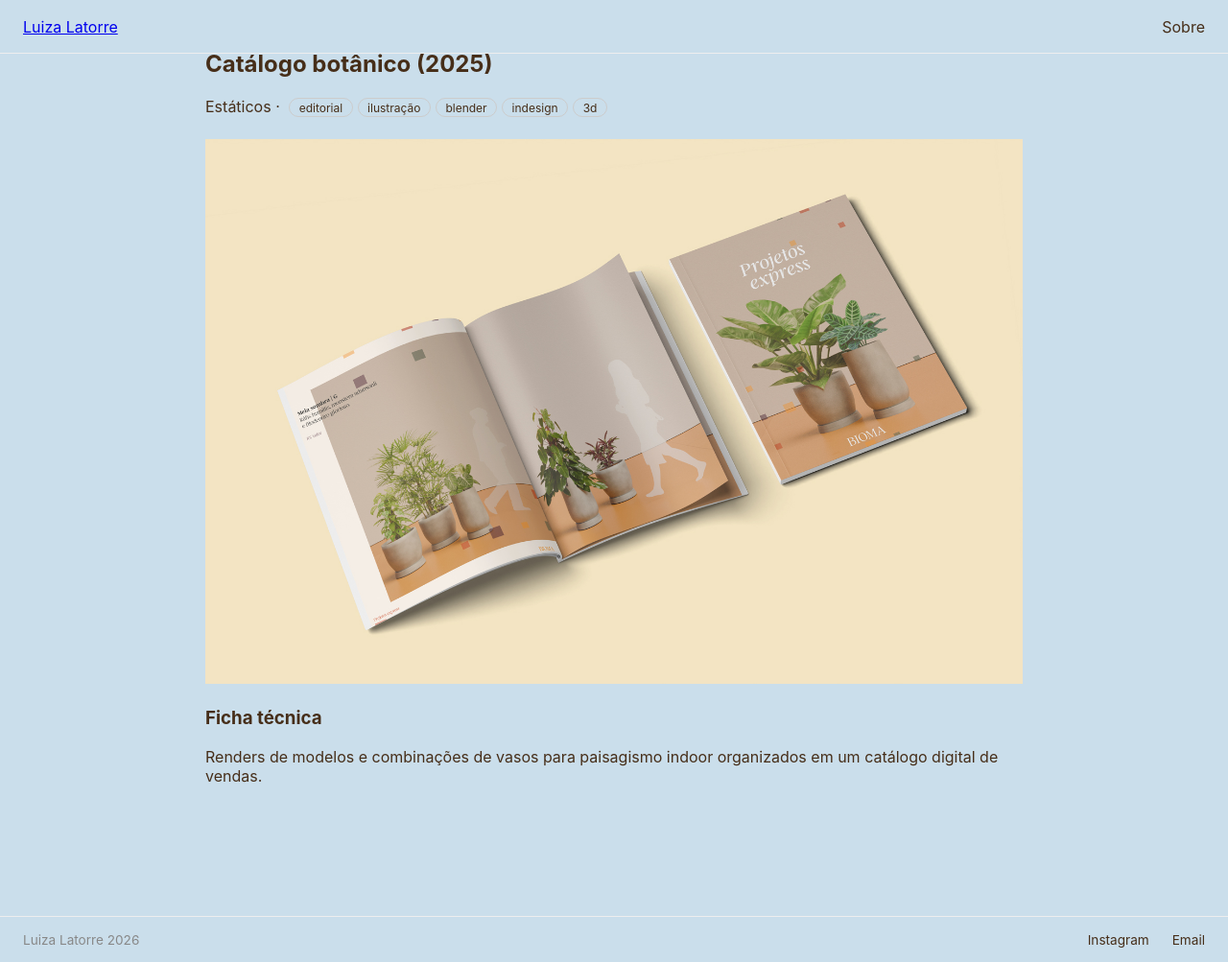
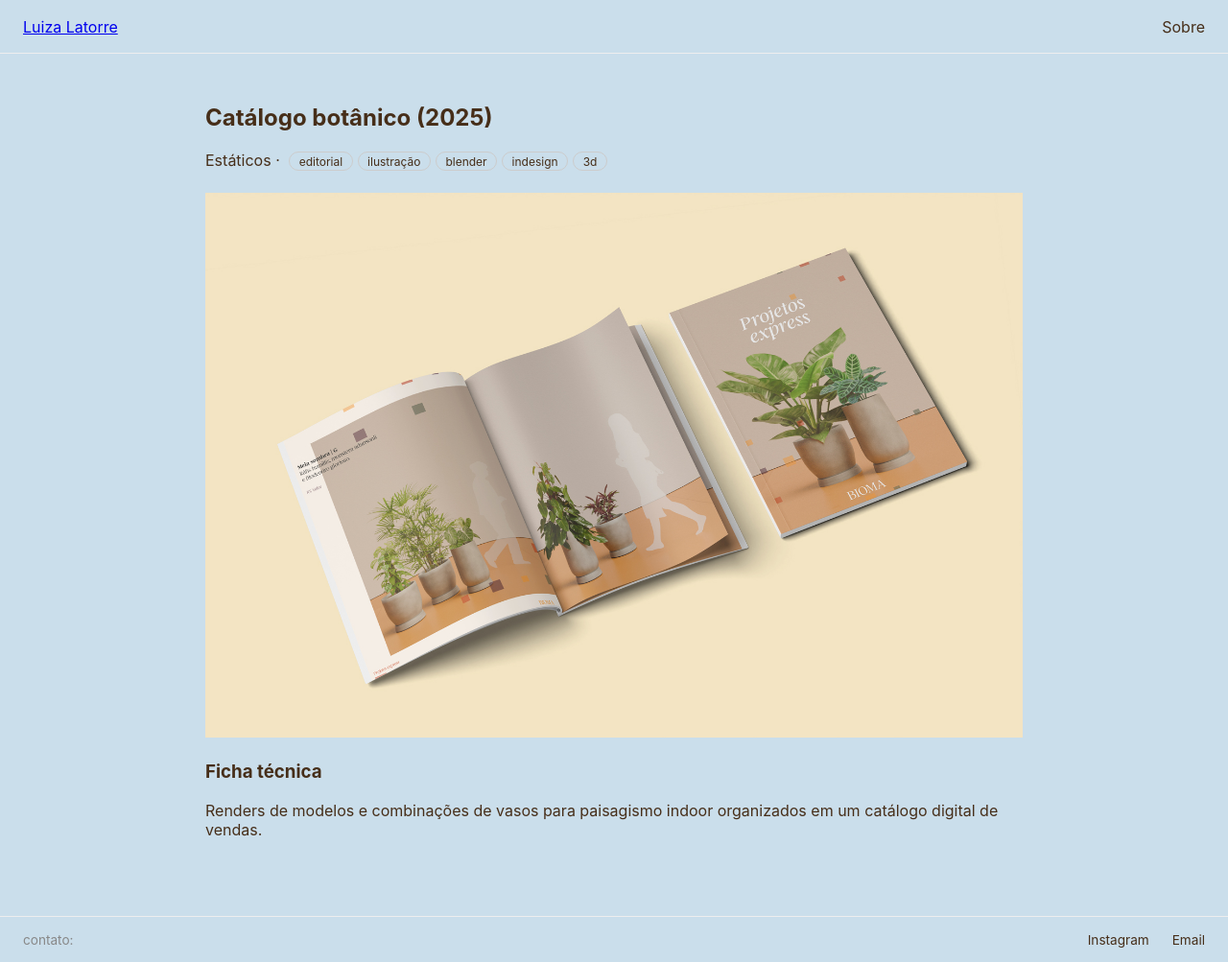
Before and after one commit to luizalatorre/meu-site, a Jekyll site: the page built from _projects/catalogo-botanico.md, in a window 1280 px wide and 1003 px high. Shown: the whole window at 96% size. Built offline with Jekyll 4.4.1, drawn with Linux system fonts in a browser that asks for light colours.

Commit message:
ai meu deus

```diff
--- a/_layouts/default.html
+++ b/_layouts/default.html
@@ -53,7 +53,7 @@
 
 
  <div class="footer-fixed" id="footer-fixed">
-  <p class="footer-copy">{{ site.title }} {{ 'now' | date: '%Y' }}</p>
+  <p class="footer-copy">contato:</p>
 
   <div class="footer-links">
     <a href="https://www.instagram.com/luizalatorre" target="_blank" rel="noopener">Instagram</a>
@@ -61,5 +61,8 @@
   </div>
 </div>
 
+<script src="{{ '/assets/js/filter.js' | relative_url }}"></script>
+
+
 </body>
 </html>
```
